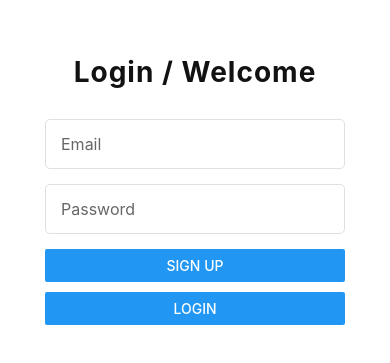
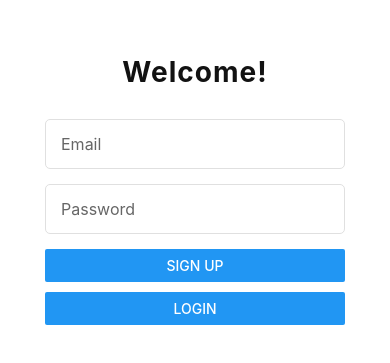
Before and after one commit to csmith623/ExpenseTracker, a React Native app: screen /Auth in a window 390 px wide. Shown: the part 227-590 px from the top of the page. Built offline with nearby package versions, Linux system fonts and the light colour scheme; no server answers.

Commit message:
Change authentication screen title to 'Welcome!'

```diff
--- a/src/screens/AuthScreen.js
+++ b/src/screens/AuthScreen.js
@@ -22,8 +22,8 @@ export default function AuthScreen() {
 
   return (
     <View style={[styles.container, {backgroundColor: theme.colors.background}]}>
-      {/* Login/Welcome Title */}
-      <Text style={[styles.title, {color: theme.colors.text}]}>Login / Welcome</Text>
+      {/* Welcome Title */}
+      <Text style={[styles.title, {color: theme.colors.text}]}>Welcome!</Text>
 
       <TextInput
         placeholder="Email"
```
